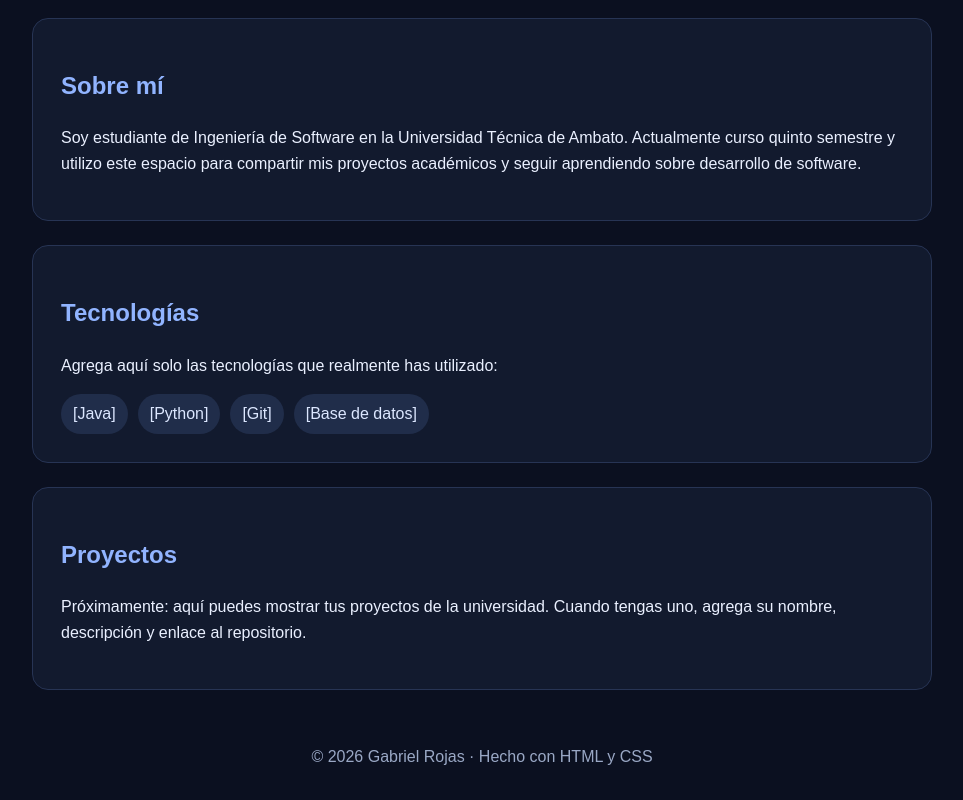
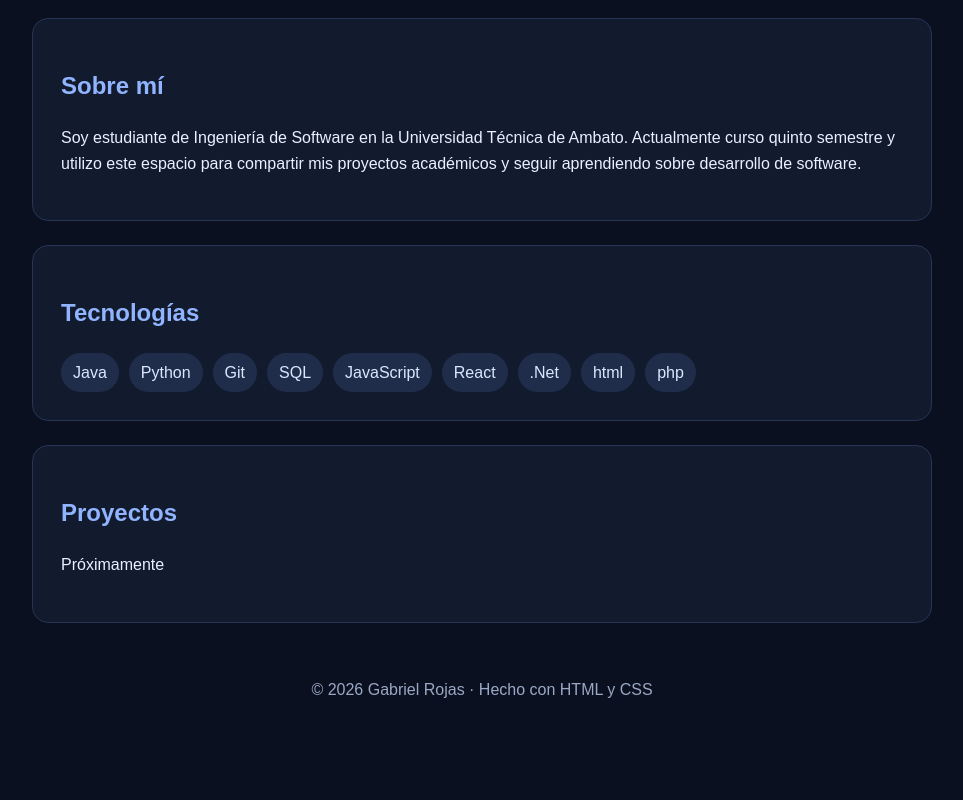
Before and after one commit to GabrielRojas20/GabrielRojas20.github.io, a plain HTML site: page index.html in a window 1280 px wide. Shown: the part 424-1224 px from the top of the page, without its empty margins (158-1121 px from the left). After the commit the page ends 1157 px from the top, so only its background shows below. Drawn offline with Linux system fonts and the light colour scheme.

Commit message:
Update technologies list and project section in index.html

```diff
--- a/index.html
+++ b/index.html
@@ -97,20 +97,24 @@
 
     <section>
       <h2>Tecnologías</h2>
-      <p>Agrega aquí solo las tecnologías que realmente has utilizado:</p>
+      <p></p>
       <div class="tags">
-        <span class="tag">[Java]</span>
-        <span class="tag">[Python]</span>
-        <span class="tag">[Git]</span>
-        <span class="tag">[Base de datos]</span>
+        <span class="tag">Java</span>
+        <span class="tag">Python</span>
+        <span class="tag">Git</span>
+        <span class="tag">SQL</span>
+        <span class="tag">JavaScript</span>
+        <span class="tag">React</span>
+        <span class="tag">.Net</span>
+        <span class="tag">html</span>
+        <span class="tag">php</span>
       </div>
     </section>
 
     <section>
       <h2>Proyectos</h2>
       <p>
-        Próximamente: aquí puedes mostrar tus proyectos de la universidad.
-        Cuando tengas uno, agrega su nombre, descripción y enlace al repositorio.
+        Próximamente
       </p>
     </section>
   </main>
```
